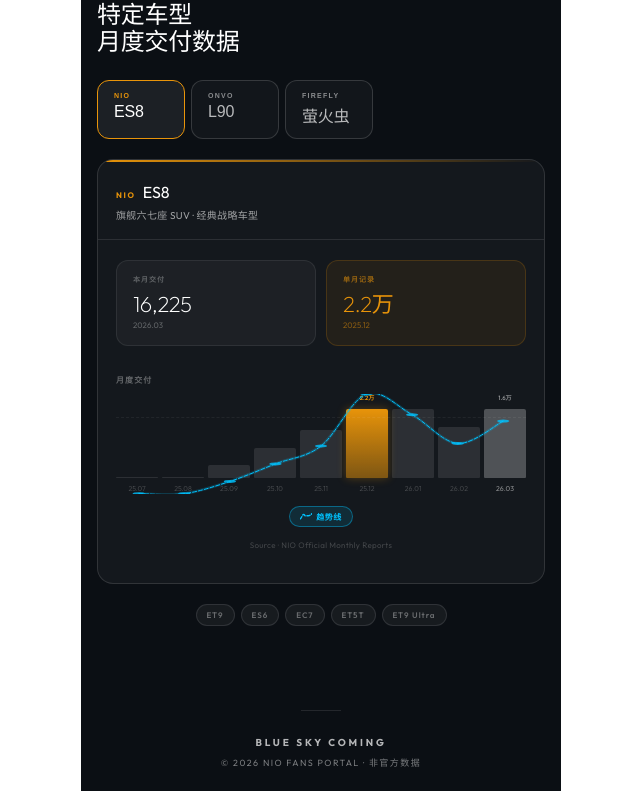
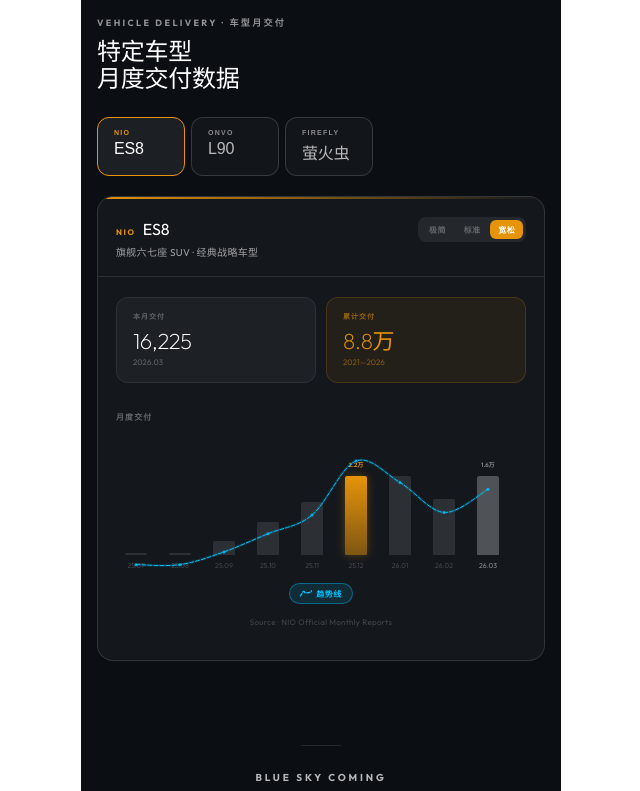
Before and after one commit to wangjiajiajohn/NioFans, a Next.js app: page / in a window 1280 px wide. Shown: the part 1402-2193 px from the top of the page, without its empty margins (319-959 px from the left). Built offline with nearby package versions, Linux system fonts and the light colour scheme.

Commit message:
feat: add chart scale controls, horizontal scrolling for model charts, and update model KPI to cumulative

```diff
--- a/src/components/DeliveryChart.tsx
+++ b/src/components/DeliveryChart.tsx
@@ -90,12 +90,17 @@ export default function DeliveryChart() {
   const [selectedIndexOverride, setSelectedIndexOverride] = useState<number | 'latest' | null>('latest');
   const [hoveredIndex, setHoveredIndex] = useState<number | null>(null);
   const [showTrend, setShowTrend] = useState(true);
+  const [barScale, setBarScale] = useState(1.8);
+  const barScaleRef = useRef(1.8);
+  const pinchRef = useRef<{ dist: number; scale: number } | null>(null);
 
   const bars = viewMode === 'monthly' ? MONTHLY_BARS : viewMode === 'quarterly' ? QUARTERLY_BARS : YEARLY_BARS;
   const maxVal = Math.max(...bars.map(b => b.value));
   const yoyOffset = viewMode === 'monthly' ? 12 : viewMode === 'quarterly' ? 4 : 1;
-  const containerW = viewMode === 'monthly' ? 24 : viewMode === 'quarterly' ? 44 : 56;
-  const barW = viewMode === 'monthly' ? 14 : viewMode === 'quarterly' ? 28 : 36;
+  const BASE_CW = viewMode === 'monthly' ? 24 : viewMode === 'quarterly' ? 44 : 56;
+  const BASE_BW = viewMode === 'monthly' ? 14 : viewMode === 'quarterly' ? 28 : 36;
+  const containerW = Math.max(10, Math.round(BASE_CW * barScale));
+  const barW       = Math.max(6,  Math.round(BASE_BW * barScale));
 
   // Resolve selected index: 'latest' means always point at last bar
   const selectedIndex: number | null =
@@ -109,6 +114,41 @@ export default function DeliveryChart() {
       scrollRef.current.scrollLeft = scrollRef.current.scrollWidth;
     }
   }, [viewMode]);
+
+  // Update ref to latest scale for pinch logic
+  useEffect(() => {
+    barScaleRef.current = barScale;
+  }, [barScale]);
+
+  // Pinch-to-zoom: must be non-passive so we can preventDefault
+  useEffect(() => {
+    const el = scrollRef.current;
+    if (!el) return;
+    function dist(t: TouchList) {
+      const dx = t[0].clientX - t[1].clientX;
+      const dy = t[0].clientY - t[1].clientY;
+      return Math.sqrt(dx * dx + dy * dy);
+    }
+    function onStart(e: TouchEvent) {
+      if (e.touches.length === 2)
+        pinchRef.current = { dist: dist(e.touches), scale: barScaleRef.current };
+    }
+    function onMove(e: TouchEvent) {
+      if (e.touches.length !== 2 || !pinchRef.current) return;
+      e.preventDefault();
+      const ratio = dist(e.touches) / pinchRef.current.dist;
+      setBarScale(Math.min(3, Math.max(0.3, pinchRef.current.scale * ratio)));
+    }
+    function onEnd() { pinchRef.current = null; }
+    el.addEventListener('touchstart', onStart, { passive: true });
+    el.addEventListener('touchmove',  onMove,  { passive: false });
+    el.addEventListener('touchend',   onEnd,   { passive: true });
+    return () => {
+      el.removeEventListener('touchstart', onStart);
+      el.removeEventListener('touchmove',  onMove);
+      el.removeEventListener('touchend',   onEnd);
+    };
+  }, []);
 
   // Compute detail card data
   const detail = selectedIndex !== null ? (() => {
@@ -239,10 +279,9 @@ export default function DeliveryChart() {
               </p>
             </div>
             {/* Mode toggle */}
-            <div style={{ display: 'flex', flexDirection: 'column', alignItems: 'flex-end', gap: '6px' }}>
+            <div style={{ display: 'flex', flexDirection: 'column', alignItems: 'flex-end', gap: '8px' }}>
               <div style={{ display: 'flex', background: 'rgba(255,255,255,0.07)', borderRadius: '8px', padding: '3px', gap: '2px' }}>
                 {(['monthly', 'quarterly', 'yearly'] as ViewMode[]).map(mode => (
-
                   <button
                     key={mode}
                     onClick={() => setViewMode(mode)}
@@ -258,6 +297,33 @@ export default function DeliveryChart() {
                   </button>
                 ))}
               </div>
+
+              {/* Zoom toggle */}
+              <div style={{ display: 'flex', background: 'rgba(255,255,255,0.07)', borderRadius: '8px', padding: '3px', gap: '2px' }}>
+                {[
+                  { label: t.zoomDense, scale: 0.6 },
+                  { label: t.zoomStandard, scale: 1.0 },
+                  { label: t.zoomRoomy, scale: 1.8 },
+                ].map(z => {
+                  const isActive = Math.abs(barScale - z.scale) < 0.1;
+                  return (
+                    <button
+                      key={z.label}
+                      onClick={() => setBarScale(z.scale)}
+                      style={{
+                        padding: '4px 8px', borderRadius: '6px', border: 'none',
+                        fontSize: '9px', fontWeight: 600, letterSpacing: '0.04em', cursor: 'pointer',
+                        transition: 'all 0.2s',
+                        background: isActive ? 'rgba(0,163,218,0.8)' : 'transparent',
+                        color: isActive ? '#FFFFFF' : 'rgba(255,255,255,0.3)',
+                      }}
+                    >
+                      {z.label}
+                    </button>
+                  );
+                })}
+              </div>
+
               <div style={{ fontSize: '9px', color: 'rgba(255,255,255,0.25)', letterSpacing: '0.06em' }}>
                 {t.chartScroll}
               </div>
--- a/src/components/ModelSection.tsx
+++ b/src/components/ModelSection.tsx
@@ -1,5 +1,5 @@
 "use client";
-import React, { useState } from 'react';
+import React, { useState, useRef, useEffect } from 'react';
 import { useLang } from '@/contexts/LangContext';
 import SPECIAL_DATA from '../../month-special-count.json';
 
@@ -66,6 +66,60 @@ export default function ModelSection() {
   const [showTrend, setShowTrend] = useState(true);
   const { t } = useLang();
 
+  // Zoom and scroll state
+  const scrollRef = useRef<HTMLDivElement>(null);
+  const [barScale, setBarScale] = useState(1.8);
+  const barScaleRef = useRef(1.8);
+  const pinchRef = useRef<{ dist: number; scale: number } | null>(null);
+
+  // Constants for scaling
+  const BASE_CW = 22; // Base container width per bar
+  const BASE_BW = 12; // Base bar width
+  const containerW = Math.max(8, Math.round(BASE_CW * barScale));
+  const barW = Math.max(4, Math.round(BASE_BW * barScale));
+
+  // Pinch-to-zoom logic
+  useEffect(() => {
+    const el = scrollRef.current;
+    if (!el) return;
+    function dist(t: TouchList) {
+      const dx = t[0].clientX - t[1].clientX;
+      const dy = t[0].clientY - t[1].clientY;
+      return Math.sqrt(dx * dx + dy * dy);
+    }
+    function onStart(e: TouchEvent) {
+      if (e.touches.length === 2)
+        pinchRef.current = { dist: dist(e.touches), scale: barScaleRef.current };
+    }
+    function onMove(e: TouchEvent) {
+      if (e.touches.length !== 2 || !pinchRef.current) return;
+      e.preventDefault();
+      const ratio = dist(e.touches) / pinchRef.current.dist;
+      setBarScale(Math.min(3, Math.max(0.4, pinchRef.current.scale * ratio)));
+    }
+    function onEnd() { pinchRef.current = null; }
+    el.addEventListener('touchstart', onStart, { passive: true });
+    el.addEventListener('touchmove',  onMove,  { passive: false });
+    el.addEventListener('touchend',   onEnd,   { passive: true });
+    return () => {
+      el.removeEventListener('touchstart', onStart);
+      el.removeEventListener('touchmove',  onMove);
+      el.removeEventListener('touchend',   onEnd);
+    };
+  }, []);
+
+  // Update ref to latest scale for pinch logic
+  useEffect(() => {
+    barScaleRef.current = barScale;
+  }, [barScale]);
+
+  // Scroll to end when model changes or data loads
+  useEffect(() => {
+    if (scrollRef.current) {
+      scrollRef.current.scrollLeft = scrollRef.current.scrollWidth;
+    }
+  }, [activeId]);
+
   const model = MODELS.find(m => m.id === activeId)!;
   const modelTag = t[MODEL_TAG_KEYS[activeId]];
   const chartData = parseModelData(activeId);
@@ -73,6 +127,7 @@ export default function ModelSection() {
   const hasData = chartData.length > 0;
   const latest = hasData ? chartData[chartData.length - 1] : null;
   const peak   = hasData ? chartData.reduce((a, b) => a.value > b.value ? a : b) : null;
+  const cumulative = hasData ? chartData.reduce((sum, item) => sum + item.value, 0) : 0;
   const maxVal = peak?.value ?? 1;
 
   return (
@@ -147,7 +202,8 @@ export default function ModelSection() {
           <div style={{ height: '2px', background: `linear-gradient(90deg, ${model.color}, transparent)` }} />
 
           {/* Card header */}
-          <div style={{ padding: '18px 18px 16px', borderBottom: '1px solid rgba(255,255,255,0.1)' }}>
+          <div style={{ padding: '18px 18px 16px', borderBottom: '1px solid rgba(255,255,255,0.1)', display: 'flex', justifyContent: 'space-between', alignItems: 'flex-start' }}>
+            <div>
               <span style={{
                 fontSize: '8px', fontWeight: 700, letterSpacing: '0.2em',
                 textTransform: 'uppercase', color: model.color,
@@ -161,6 +217,35 @@ export default function ModelSection() {
               <p style={{ fontSize: '10px', color: 'rgba(255,255,255,0.6)', marginTop: '4px', letterSpacing: '0.03em' }}>
                 {modelTag}
               </p>
+            </div>
+
+            {/* Zoom Control */}
+            {hasData && (
+              <div style={{ display: 'flex', background: 'rgba(255,255,255,0.07)', borderRadius: '8px', padding: '3px', gap: '2px' }}>
+                {[
+                  { label: t.zoomDense, scale: 0.6 },
+                  { label: t.zoomStandard, scale: 1.0 },
+                  { label: t.zoomRoomy, scale: 1.8 },
+                ].map(z => {
+                  const isActive = Math.abs(barScale - z.scale) < 0.1;
+                  return (
+                    <button
+                      key={z.label}
+                      onClick={() => setBarScale(z.scale)}
+                      style={{
+                        padding: '4px 8px', borderRadius: '6px', border: 'none',
+                        fontSize: '8px', fontWeight: 600, letterSpacing: '0.04em', cursor: 'pointer',
+                        transition: 'all 0.2s',
+                        background: isActive ? model.color : 'transparent',
+                        color: isActive ? '#FFFFFF' : 'rgba(255,255,255,0.3)',
+                      }}
+                    >
+                      {z.label}
+                    </button>
+                  );
+                })}
+              </div>
+            )}
           </div>
 
           {/* ── Data view ── */}
@@ -198,13 +283,13 @@ export default function ModelSection() {
                     fontSize: '7px', fontWeight: 700, letterSpacing: '0.14em',
                     textTransform: 'uppercase', color: `${model.color}99`, marginBottom: '8px',
                   }}>
-                    {t.kpiRecord}
+                    {t.kpiCumulative}
                   </p>
                   <p style={{ fontSize: '22px', fontWeight: 200, color: model.color, letterSpacing: '-0.02em', lineHeight: 1 }}>
-                    {fmtK(peak!.value)}
+                    {fmtK(cumulative)}
                   </p>
                   <p style={{ fontSize: '8px', color: `${model.color}80`, marginTop: '4px' }}>
-                    {peak!.fullLabel}
+                    {t.kpiAllYears}
                   </p>
                 </div>
               </div>
@@ -217,19 +302,16 @@ export default function ModelSection() {
               </div>
 
               {/* Bar chart with optional trend overlay */}
-              <div style={{ position: 'relative' }}>
-                {/* Grid lines */}
-                {[0.5].map(pct => (
-                  <div key={pct} style={{
-                    position: 'absolute', left: 0, right: 0,
-                    bottom: `calc(26px + ${pct * 100}px - ${pct * 100}px + ${pct * 100}%)`,
-                    borderTop: '1px dashed rgba(255,255,255,0.06)',
-                    pointerEvents: 'none',
-                  }} />
-                ))}
-
-                {/* Bars */}
-                <div style={{ display: 'flex', alignItems: 'flex-end', gap: '4px', height: '100px' }}>
+              <div
+                ref={scrollRef}
+                className="no-scrollbar"
+                style={{ position: 'relative', overflowX: 'auto', overflowY: 'hidden', WebkitOverflowScrolling: 'touch' }}
+              >
+                <div style={{
+                  display: 'flex', alignItems: 'flex-end', gap: '4px', height: '140px',
+                  width: `${chartData.length * (containerW + 4)}px`,
+                  paddingTop: '30px', position: 'relative',
+                }}>
                   {chartData.map((d, i) => {
                     const pct = (d.value / maxVal) * 100;
                     const isLatest = i === chartData.length - 1;
@@ -237,7 +319,11 @@ export default function ModelSection() {
                     return (
                       <div
                         key={d.label}
-                        style={{ flex: 1, display: 'flex', flexDirection: 'column', alignItems: 'center', gap: '6px', height: '100%', justifyContent: 'flex-end' }}
+                        style={{
+                          width: `${containerW}px`, flexShrink: 0,
+                          display: 'flex', flexDirection: 'column', alignItems: 'center',
+                          gap: '6px', height: '100%', justifyContent: 'flex-end',
+                        }}
                         title={`${d.fullLabel}: ${d.value.toLocaleString()}`}
                       >
                         {/* Value label above bar */}
@@ -250,7 +336,7 @@ export default function ModelSection() {
                         </span>
                         {/* Bar body */}
                         <div style={{
-                          width: '100%',
+                          width: `${barW}px`,
                           height: `${pct}%`,
                           borderRadius: '2px 2px 1px 1px',
                           background: isPeak
@@ -260,6 +346,7 @@ export default function ModelSection() {
                               : 'rgba(255,255,255,0.1)',
                           boxShadow: isPeak ? `0 0 10px ${model.color}50` : 'none',
                           transition: 'height 0.6s cubic-bezier(0.22,1,0.36,1)',
+                          minHeight: '2px',
                         }} />
                         {/* X-axis label */}
                         <span style={{
@@ -273,16 +360,16 @@ export default function ModelSection() {
                       </div>
                     );
                   })}
-                </div>
 
                   {/* SVG Catmull-Rom trend line */}
                   {showTrend && chartData.length >= 2 && (() => {
-                  const n = chartData.length;
+                    const BAR_AREA_H = 104; // 140 - 30(top) - 6(bottom labels approx)
+                    const TOP_OFFSET = 30;
                     const pts = chartData.map((d, i) => ({
-                    x: (i + 0.5) / n * 100,
-                    y: 100 - (d.value / maxVal) * 100,
+                      x: i * (containerW + 4) + containerW / 2,
+                      y: TOP_OFFSET + BAR_AREA_H * (1 - d.value / maxVal),
                     }));
-                  let path = `M ${pts[0].x.toFixed(2)} ${pts[0].y.toFixed(2)}`;
+                    let path = `M ${pts[0].x.toFixed(1)} ${pts[0].y.toFixed(1)}`;
                     for (let i = 0; i < pts.length - 1; i++) {
                       const p0 = pts[Math.max(0, i - 1)];
                       const p1 = pts[i];
@@ -292,23 +379,22 @@ export default function ModelSection() {
                       const cp1y = p1.y + (p2.y - p0.y) / 6;
                       const cp2x = p2.x - (p3.x - p1.x) / 6;
                       const cp2y = p2.y - (p3.y - p1.y) / 6;
-                    path += ` C ${cp1x.toFixed(2)} ${cp1y.toFixed(2)}, ${cp2x.toFixed(2)} ${cp2y.toFixed(2)}, ${p2.x.toFixed(2)} ${p2.y.toFixed(2)}`;
+                      path += ` C ${cp1x.toFixed(1)} ${cp1y.toFixed(1)}, ${cp2x.toFixed(1)} ${cp2y.toFixed(1)}, ${p2.x.toFixed(1)} ${p2.y.toFixed(1)}`;
                     }
                     return (
-                    <svg key="trend" viewBox="0 0 100 100" preserveAspectRatio="none"
-                      style={{
-                        position: 'absolute', left: 0, top: 0,
-                        width: '100%', height: '100px',
-                        pointerEvents: 'none',
-                        animation: 'trend-draw 0.8s cubic-bezier(0.22,1,0.36,1) 0.3s both',
-                      }}>
-                      <path d={path} stroke="rgba(0,195,255,0.2)" strokeWidth="3" fill="none" vectorEffect="non-scaling-stroke" />
+                      <svg
+                        style={{ position: 'absolute', top: 0, left: 0, width: '100%', height: '100%', pointerEvents: 'none', animation: 'trend-draw 0.8s cubic-bezier(0.22,1,0.36,1) 0.3s both' }}
+                        viewBox={`0 0 ${chartData.length * (containerW + 4)} 140`}
+                        preserveAspectRatio="none"
+                      >
+                        <path d={path} stroke="rgba(0,195,255,0.15)" strokeWidth="3" fill="none" strokeLinecap="round" strokeLinejoin="round" />
                         <path d={path} stroke="#00C3FF" strokeWidth="1" fill="none"
-                        strokeDasharray="4 2" strokeLinecap="round" vectorEffect="non-scaling-stroke" />
-                      {pts.map((p, i) => <circle key={i} cx={p.x} cy={p.y} r="1.5" fill="#00C3FF" opacity="0.8" vectorEffect="non-scaling-stroke" />)}
+                          strokeDasharray="4 2" strokeLinecap="round" strokeLinejoin="round" />
+                        {pts.map((p, i) => <circle key={i} cx={p.x} cy={p.y} r="1.5" fill="#00C3FF" opacity="0.8" />)}
                       </svg>
                     );
                   })()}
+                </div>
               </div>
 
               {/* Trend toggle below chart */}
@@ -391,21 +477,7 @@ export default function ModelSection() {
         </div>
       </div>
 
-      {/* More models hint */}
-      <div style={{ marginTop: '20px', padding: '0 16px', display: 'flex', flexWrap: 'wrap', gap: '6px', justifyContent: 'center' }}>
-        {['ET9', 'ES6', 'EC7', 'ET5T', 'ET9 Ultra'].map(name => (
-          <span key={name} style={{
-            fontSize: '8px', fontWeight: 600, letterSpacing: '0.12em',
-            color: 'rgba(255,255,255,0.35)',
-            background: 'rgba(255,255,255,0.05)',
-            border: '1px solid rgba(255,255,255,0.1)',
-            borderRadius: '100px',
-            padding: '4px 10px',
-          }}>
-            {name}
-          </span>
-        ))}
-      </div>
+
     </section>
   );
 }
--- a/src/i18n/strings.ts
+++ b/src/i18n/strings.ts
@@ -11,6 +11,7 @@ export const strings = {
     kpiThisMonth: '本月交付',
     kpiAllTime: '历史累计',
     kpiRecord: '单月记录',
+    kpiCumulative: '累计交付',
     kpi2025: '2025 全年',
     kpiAllYears: '2021—2026',
     kpiUnit: '万台',
@@ -34,6 +35,10 @@ export const strings = {
     prevYear: '去年同期',
     prevPeriod: '上期',
     noComparison: '暂无对比数据',
+    zoomLabel: '显示密度',
+    zoomDense: '极简',
+    zoomStandard: '标准',
+    zoomRoomy: '宽松',
 
     // Model section
     modelSectionEyebrow: 'VEHICLE DELIVERY · 车型月交付',
@@ -75,6 +80,7 @@ export const strings = {
     kpiThisMonth: 'This Month',
     kpiAllTime: 'All Time',
     kpiRecord: 'Monthly Record',
+    kpiCumulative: 'Total Del.',
     kpi2025: '2025 Full Year',
     kpiAllYears: '2021—2026',
     kpiUnit: '×10k',
@@ -98,6 +104,10 @@ export const strings = {
     prevYear: 'Prev Year',
     prevPeriod: 'Prev Period',
     noComparison: 'No prior data',
+    zoomLabel: 'Density',
+    zoomDense: 'Dense',
+    zoomStandard: 'Std',
+    zoomRoomy: 'Wide',
 
     // Model section
     modelSectionEyebrow: 'VEHICLE DELIVERY · By Model',
```
Lines whose indentation alone changed are shown as unchanged.
